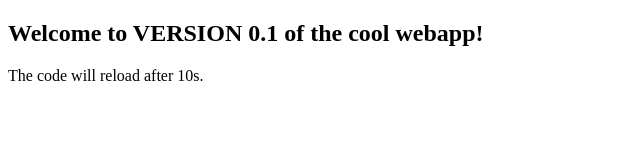
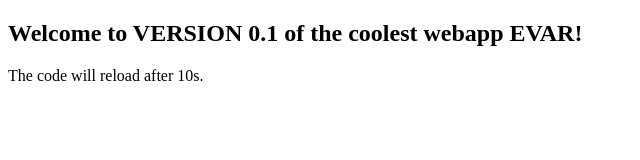
Before and after one commit to bobnugget/cool-webapp, a plain HTML site: page index.html in a window 1280 px wide. Shown: the whole page, without its empty margins (0-640 px from the left). Drawn offline with Linux system fonts and the light colour scheme.

Commit message:
changed index

```diff
--- a/index.html
+++ b/index.html
@@ -7,7 +7,7 @@
 </head>
 
 <body>
-    <h2>Welcome to VERSION 0.1 of the cool webapp!</h2>
+    <h2>Welcome to VERSION 0.1 of the coolest webapp EVAR!</h2>
     <p>The code will reload after 10s.</p>
 </body>
 
```
